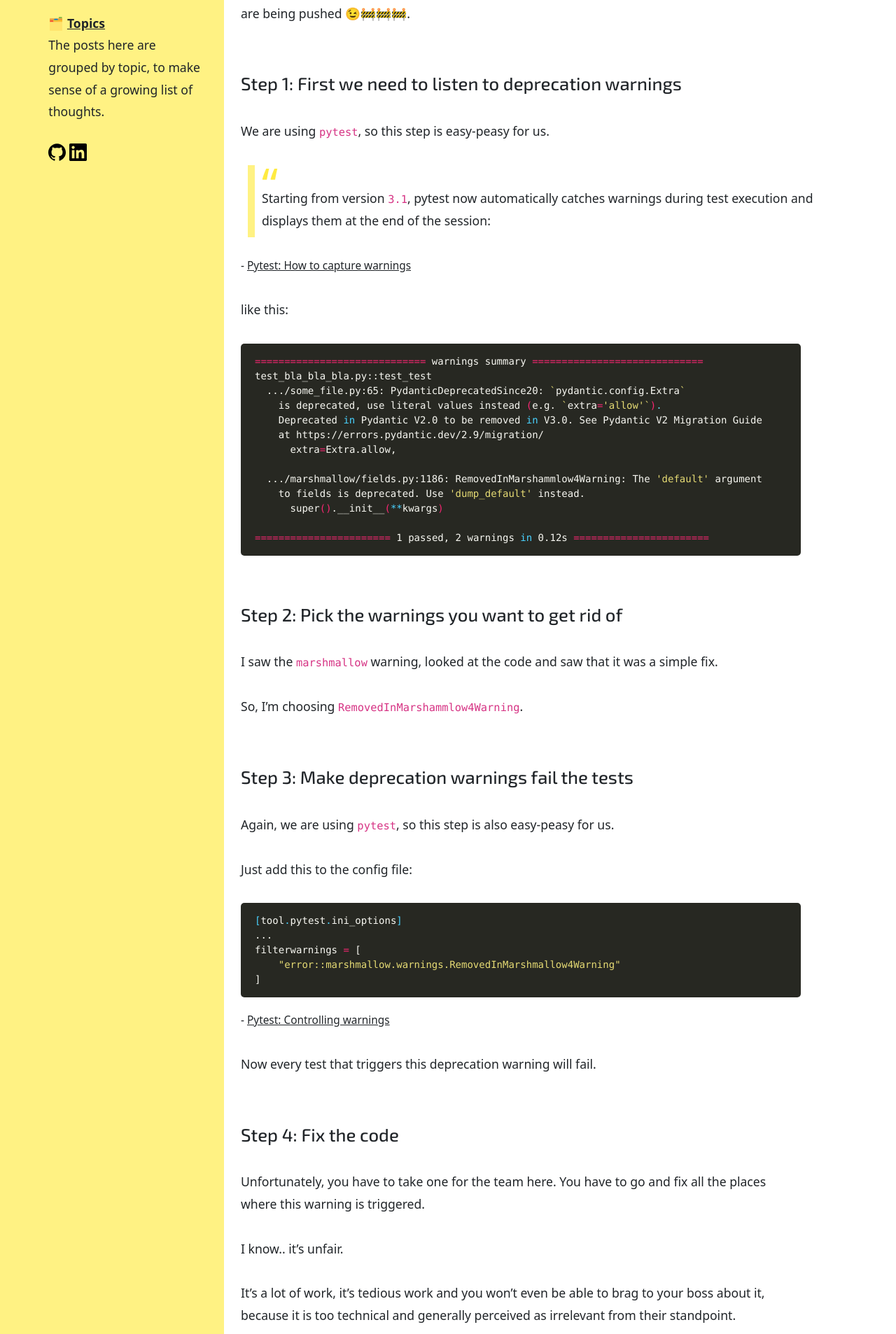
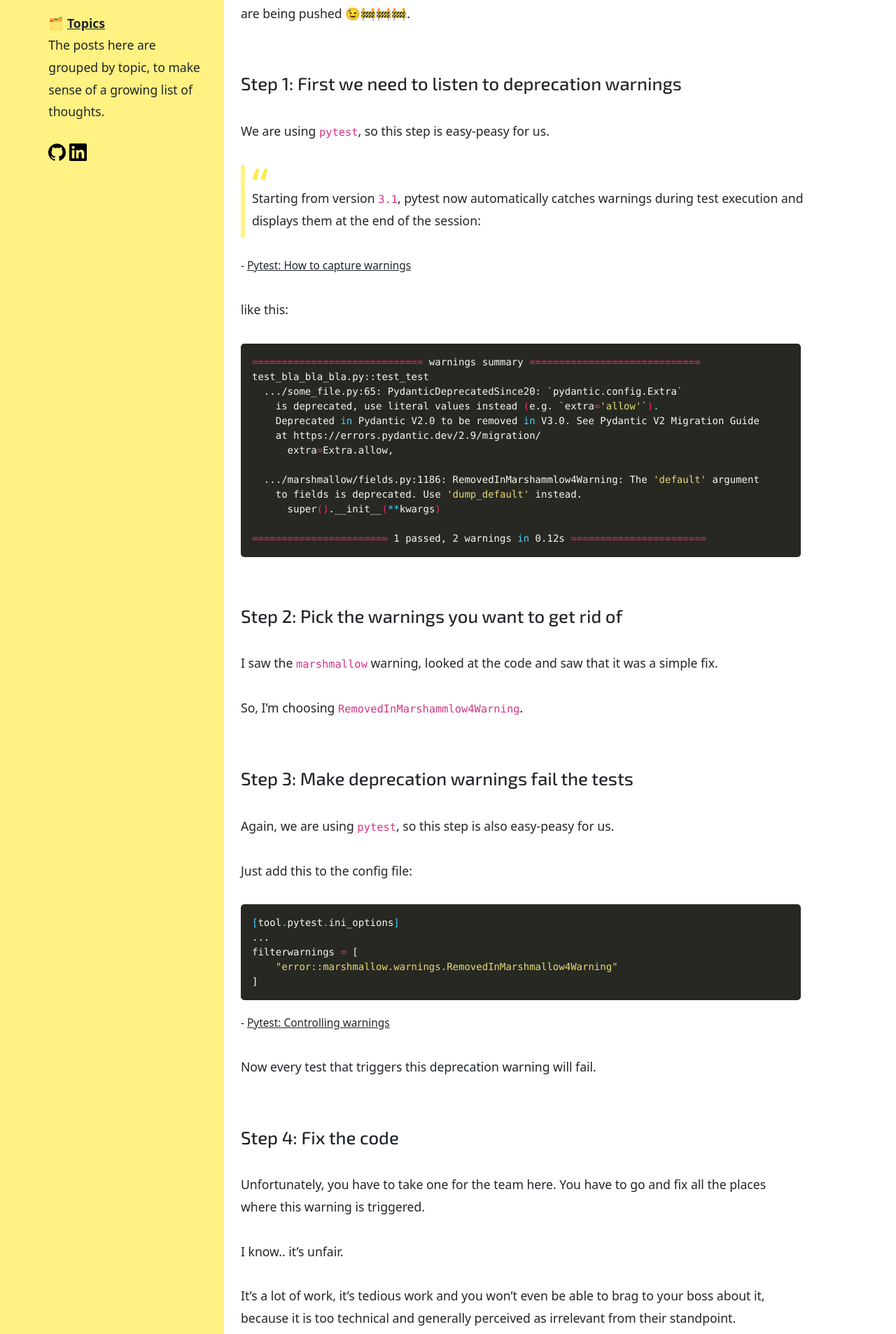
Before and after one commit to inesp/inesp.github.io, a Jekyll site: the page built from _posts/2024-12-23-mandatory-deprecation-fix.md, in a window 1280 px wide. Shown: the part 674-2580 px from the top of the page at 70% size. Built offline with Jekyll 4.4.1, drawn with Linux system fonts in a browser that asks for light colours; nearby versions of some CDN libraries; some web fonts are replaced.

Commit message:
Fix a little css

```diff
--- a/assets/bs-override.scss
+++ b/assets/bs-override.scss
@@ -167,6 +167,7 @@ a {
 .post-content a, .footer a, .post-edit-link a{
   color: $color-text;
   text-decoration: underline;
+  transition: color 0.2s ease-in-out;
 
   &:hover {
     color: $color-hover-red;
@@ -287,8 +288,8 @@ h5.external_links{
 
 
 blockquote {
-  border-left: 10px solid $color-yellow;
-  margin: 1.5em 10px;
+  border-left: 6px solid $color-yellow;
+  margin: 1.5em 0;
   padding: 0.5em 10px;
   quotes: "\201C""\201D";
 
@@ -328,7 +329,7 @@ figcaption{
 
 .highlight {
   pre {
-    padding: 15px 20px;
+    padding: 1rem;
     border-radius: 5px;
   }
 }
```
